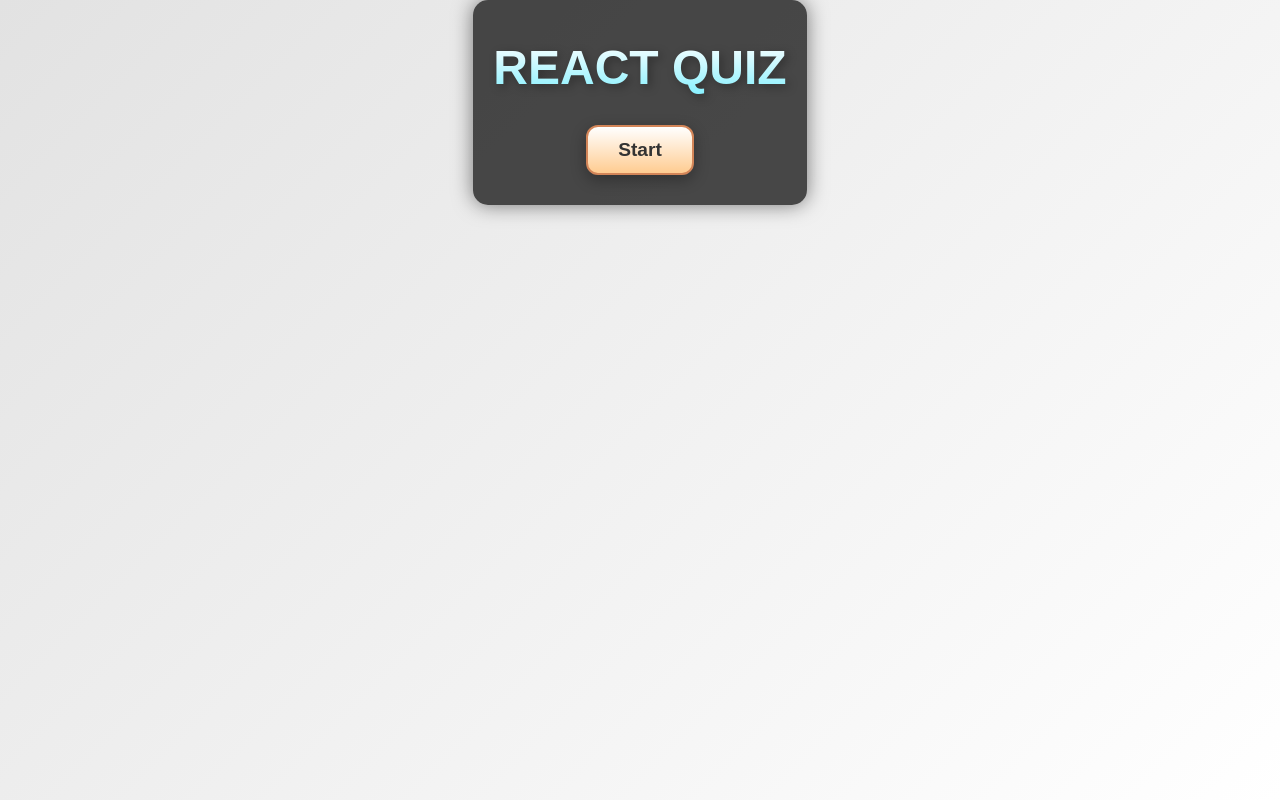
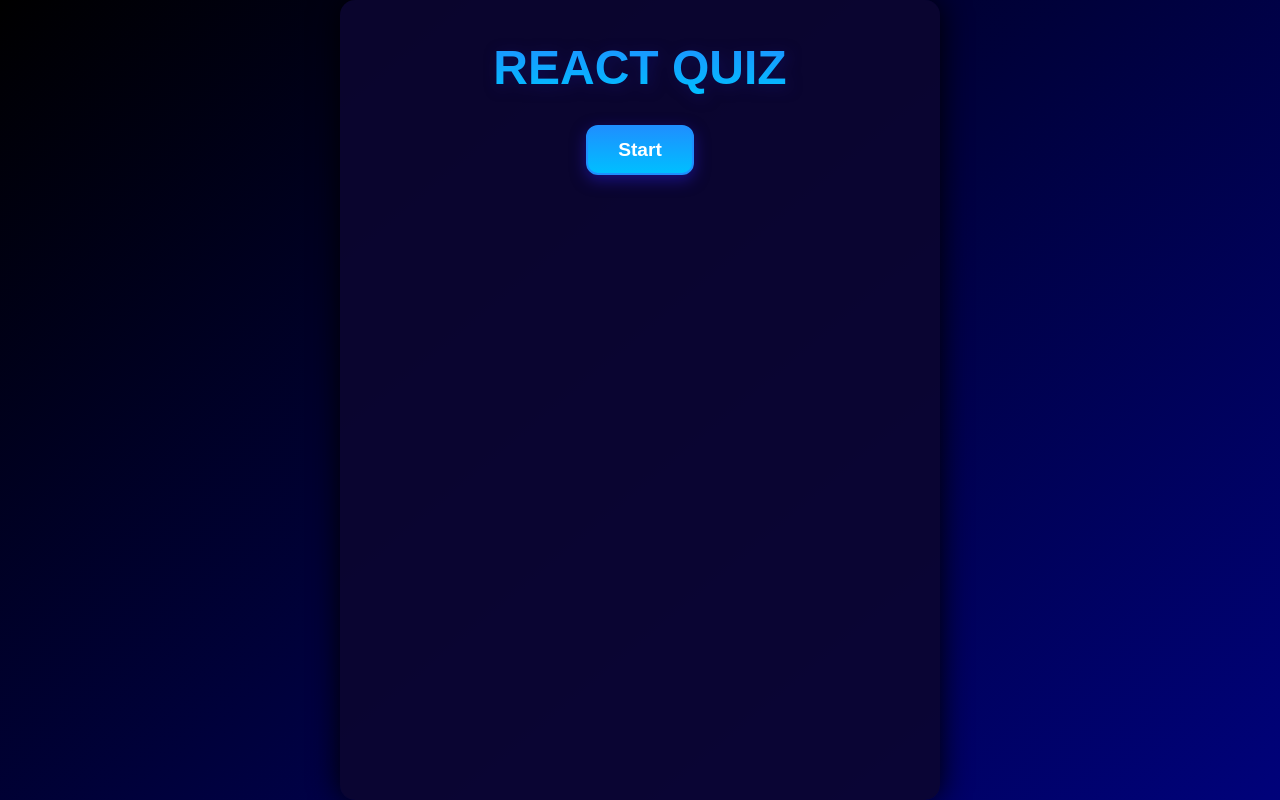
Before and after one commit to moon-11/quiz, a React (Vite) app: page / in a window 1280 px wide. Built offline with nearby package versions, Linux system fonts and the light colour scheme.

Commit message:
fix: styles

```diff
--- a/src/components/Questions/styles.ts
+++ b/src/components/Questions/styles.ts
@@ -2,17 +2,19 @@
 
 export const Wrapper = styled.div`
   max-width: 1100px;
-  background: #f0faff;
+  background: rgba(12, 6, 48, 0.9);
   border-radius: 12px;
-  border: 3px solid #00aaff;
+  border: 3px solid #1e90ff;
   padding: 30px;
-  box-shadow: 0px 10px 20px rgba(0, 0, 0, 0.2);
+  width: 500px;
+  height: 500px;
+  box-shadow: 0px 10px 30px rgba(0, 35, 230, 0.7);
   text-align: center;
   margin: 20px auto;
 
   p {
     font-size: 1.1rem;
-    color: #333;
+    color: #e0e0e0; /* Texto claro para contraste */
     margin: 0;
   }
 `;
@@ -23,7 +25,9 @@
 };
 
 export const ButtonWrapper = styled.div<ButtonWrapperProps>`
-  transition: all 0.3s ease;
+  display: flex;
+  flex-direction: column;
+  gap: 8px;
 
   button {
     cursor: pointer;
@@ -34,36 +38,42 @@
     margin: 8px 0;
     background: ${({ $correct, $userClicked }) =>
       $correct
-        ? "linear-gradient(90deg, #56FFA4, #59BC86)"
+        ? "linear-gradient(90deg, #28a745, #218838)"
         : !$correct && $userClicked
-        ? "linear-gradient(90deg, #FF5656, #C16868)"
-        : "linear-gradient(90deg, #4a90e2, #6ab0ff)"};
+        ? "linear-gradient(90deg, #dc3545, #c82333)"
+        : "linear-gradient(90deg, #007bff, #0056b3)"};
     border: none;
-    box-shadow: 0px 4px 8px rgba(0, 0, 0, 0.2);
     border-radius: 12px;
     color: #fff;
-    text-shadow: 0px 1px 2px rgba(0, 0, 0, 0.3);
     font-weight: bold;
-    transition: background 0.3s, transform 0.2s;
+    box-shadow: 0px 4px 12px rgba(0, 0, 0, 0.623); /* Sombra mais forte */
+    transition: background 0.3s, transform 0.2s, box-shadow 0.3s;
 
+    /* Aplicar o efeito de hover somente se o botão não tiver sido clicado */
     &:hover {
       background: ${({ $correct, $userClicked }) =>
-        $correct
-          ? "linear-gradient(90deg, #4bdc91, #45a67e)"
-          : !$correct && $userClicked
-          ? "linear-gradient(90deg, #ff4747, #b74a4a)"
-          : "linear-gradient(90deg, #3a8ed9, #5a9bdf)"};
-      transform: scale(1.05);
+        !$userClicked
+          ? $correct
+            ? "linear-gradient(90deg, #218838, #28a745)"
+            : "linear-gradient(90deg, #0056b3, #007bff)"
+          : "linear-gradient(90deg, #007bff, #0056b3)"};
+      transform: ${({ $userClicked }) =>
+        $userClicked ? "none" : "scale(1.05)"};
+      box-shadow: ${({ $userClicked }) =>
+        $userClicked
+          ? "0px 4px 12px rgba(0, 0, 0, 0.623)"
+          : "0px 6px 14px rgba(0, 0, 0, 0.7)"};
     }
 
     &:active {
       background: ${({ $correct, $userClicked }) =>
         $correct
-          ? "linear-gradient(90deg, #45a67e, #4bdc91)"
+          ? "linear-gradient(90deg, #218838, #28a745)"
           : !$correct && $userClicked
-          ? "linear-gradient(90deg, #b74a4a, #ff4747)"
-          : "linear-gradient(90deg, #5a9bdf, #3a8ed9)"};
-      transform: scale(0.98);
+          ? "linear-gradient(90deg, #dc3545, #c82333)"
+          : "linear-gradient(90deg, #007bff, #0056b3)"};
+      transform: scale(1);
+      box-shadow: 0px 4px 12px rgba(0, 0, 0, 0.623);
     }
   }
 `;
--- a/src/pages/Home/styles.ts
+++ b/src/pages/Home/styles.ts
@@ -1,14 +1,14 @@
 import styled, { createGlobalStyle } from "styled-components";
 
 export const GlobalStyle = createGlobalStyle`
-  html {
+  html, body {
     height: 100%;
+    margin: 0;
+    padding: 0;
   }
 
   body {
-    background: linear-gradient(135deg, #e2e2e2, #ffffff);
-    margin: 0;
-    padding: 0;
+    background: linear-gradient(140deg, #000000, #00027a);
     display: flex;
     justify-content: center;
     align-items: center;
@@ -25,21 +25,22 @@
   display: flex;
   flex-direction: column;
   align-items: center;
-  background: rgba(0, 0, 0, 0.7);
+  background: rgba(12, 6, 48, 0.9);
   border-radius: 15px;
   padding: 20px;
-  max-width: 600px;
-  width: 100%;
-  box-shadow: 0px 0px 20px rgba(0, 0, 0, 0.5);
+  width: 600px;
+  height: 800px;
+  box-shadow: 0px 0px 30px rgba(0, 0, 0, 0.986);
+  overflow: hidden;
 
   > p {
-    color: #f0f0f0;
+    color: #c0c0c0;
     font-size: 1.2rem;
     margin: 0;
   }
 
   .score {
-    color: #ffd700;
+    color: #1e90ff;
     font-size: 2.5rem;
     margin: 10px 0;
     font-weight: bold;
@@ -47,37 +48,37 @@
 
   h1 {
     font-family: "Fascinate Inline", sans-serif;
-    background-image: linear-gradient(180deg, #ffffff, #87f1ff);
+    background-image: linear-gradient(180deg, #1e90ff, #00bfff);
     background-clip: text;
     color: transparent;
     font-size: 3rem;
     text-align: center;
     margin: 20px 0;
-    filter: drop-shadow(3px 3px 5px rgba(0, 0, 0, 0.3));
+    filter: drop-shadow(3px 3px 7px rgba(17, 16, 112, 0.5));
   }
 
   .start,
   .next {
     cursor: pointer;
-    background: linear-gradient(180deg, #ffffff, #ffcc91);
-    border: 2px solid #d38558;
-    box-shadow: 0px 5px 15px rgba(0, 0, 0, 0.3);
+    background: linear-gradient(180deg, #1e90ff, #00bfff);
+    border: 2px solid #1e90ff;
+    box-shadow: 0px 5px 15px rgba(41, 29, 214, 0.5);
     border-radius: 12px;
     height: 50px;
     margin: 10px 0;
     padding: 0 30px;
     font-size: 1.2rem;
-    color: #333;
+    color: #fff;
     font-weight: bold;
     transition: background 0.3s, transform 0.3s;
 
     &:hover {
-      background: linear-gradient(180deg, #ffcc91, #ffffff);
+      background: linear-gradient(180deg, #00bfff, #1e90ff);
       transform: scale(1.05);
     }
 
     &:active {
-      background: linear-gradient(180deg, #ffffff, #ffcc91);
+      background: linear-gradient(180deg, #1e90ff, #00bfff);
       transform: scale(0.95);
     }
   }
```
